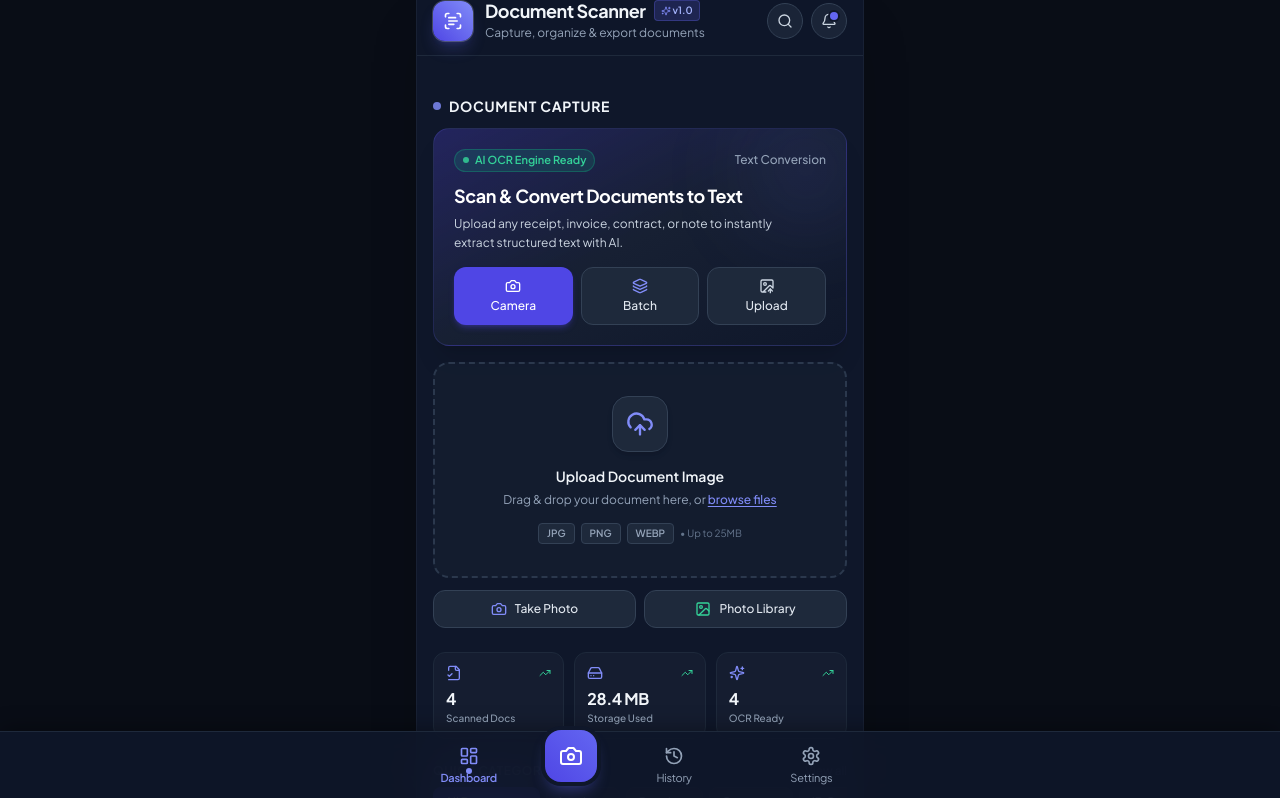
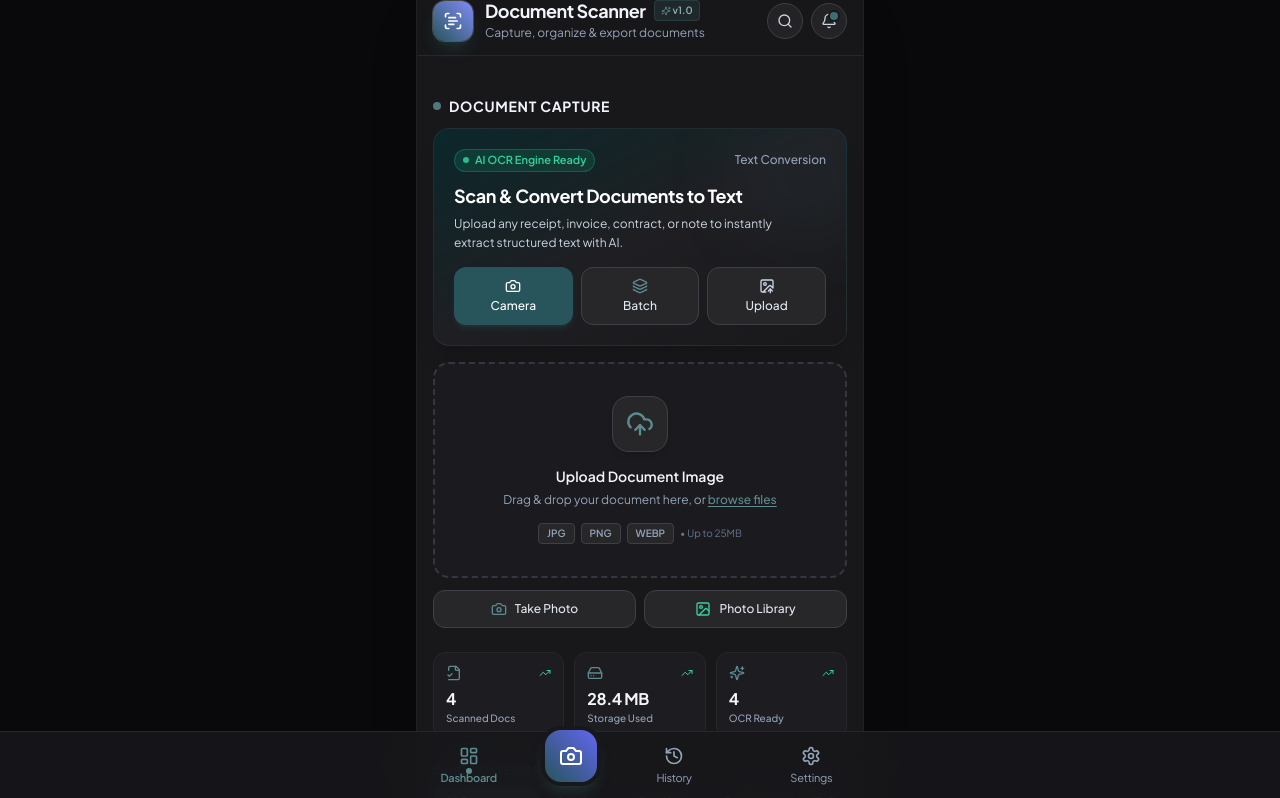
Before and after one commit to aeronautic005/document-scanner-application, a React (Vite) app: page / in a window 1280 px wide. Shown: the top 798 px of the page. Built offline with nearby package versions, Linux system fonts and the light colour scheme.

Commit message:
style: update theme tokens to minimal white, soft gray, and deep teal palette

```diff
--- a/index.html
+++ b/index.html
@@ -4,16 +4,16 @@
     <meta charset="UTF-8" />
     <link rel="icon" type="image/svg+xml" href="/vite.svg" />
     <meta name="viewport" content="width=device-width, initial-scale=1.0, maximum-scale=1.0, user-scalable=no, viewport-fit=cover" />
-    <meta name="theme-color" content="#0f172a" />
-    <meta name="description" content="Document Scanner - Mobile-first document scanning and management" />
+    <meta name="theme-color" content="#ffffff" />
+    <meta name="description" content="Document Scanner - Clean, mobile-first document scanning and management" />
     <meta name="apple-mobile-web-app-capable" content="yes" />
-    <meta name="apple-mobile-web-app-status-bar-style" content="black-translucent" />
+    <meta name="apple-mobile-web-app-status-bar-style" content="default" />
     <link rel="preconnect" href="https://fonts.googleapis.com">
     <link rel="preconnect" href="https://fonts.gstatic.com" crossorigin>
     <link href="https://fonts.googleapis.com/css2?family=Plus+Jakarta+Sans:wght@400;500;600;700;800&display=swap" rel="stylesheet">
     <title>Document Scanner</title>
   </head>
-  <body class="bg-slate-900 text-slate-100 antialiased selection:bg-indigo-500 selection:text-white">
+  <body class="bg-white text-[#033236] antialiased selection:bg-[#033236] selection:text-white">
     <div id="root"></div>
     <script type="module" src="/src/main.tsx"></script>
   </body>
--- a/src/index.css
+++ b/src/index.css
@@ -10,7 +10,18 @@
   body {
     font-family: 'Plus Jakarta Sans', system-ui, -apple-system, sans-serif;
     overscroll-behavior-y: none;
+    background-color: #ffffff;
+    color: #033236;
   }
+}
+
+/* Hide scrollbars cleanly for horizontal pill strips */
+.scrollbar-none {
+  -ms-overflow-style: none;
+  scrollbar-width: none;
+}
+.scrollbar-none::-webkit-scrollbar {
+  display: none;
 }
 
 /* Custom smooth mobile touch feedback */
@@ -20,12 +31,12 @@
 
 .touch-press:active {
   transform: scale(0.97);
-  opacity: 0.88;
+  opacity: 0.9;
 }
 
 /* Mobile viewport safe areas */
 .pb-safe {
-  padding-bottom: calc(env(safe-area-inset-bottom, 16px) + 4.5rem);
+  padding-bottom: calc(env(safe-area-inset-bottom, 16px) + 5rem);
 }
 
 .pt-safe {
@@ -35,7 +46,7 @@
 @keyframes scanLaser {
   0% {
     top: 5%;
-    opacity: 0.8;
+    opacity: 0.85;
   }
   50% {
     top: 92%;
@@ -43,6 +54,6 @@
   }
   100% {
     top: 5%;
-    opacity: 0.8;
+    opacity: 0.85;
   }
 }
--- a/tailwind.config.js
+++ b/tailwind.config.js
@@ -8,41 +8,42 @@ export default {
     extend: {
       colors: {
         brand: {
-          50: '#eef2ff',
-          100: '#e0e7ff',
-          200: '#c7d2fe',
-          300: '#a5b4fc',
-          400: '#818cf8',
-          500: '#6366f1',
-          600: '#4f46e5',
-          700: '#4338ca',
-          800: '#3730a3',
-          900: '#312e81',
-          950: '#1e1b4b',
+          50: '#f0f5f5',
+          100: '#dce7e8',
+          200: '#bcd2d4',
+          300: '#8fb2b6',
+          400: '#5d8b90',
+          500: '#3c6e74',
+          600: '#27555b',
+          700: '#164348',
+          800: '#0b383d',
+          900: '#033236',
+          950: '#022225',
         },
         surface: {
-          50: '#f8fafc',
-          100: '#f1f5f9',
-          200: '#e2e8f0',
-          300: '#cbd5e1',
-          400: '#94a3b8',
-          500: '#64748b',
-          600: '#475569',
-          700: '#334155',
-          800: '#1e293b',
-          850: '#172033',
-          900: '#0f172a',
-          950: '#090d16',
-        }
+          50: '#ffffff',
+          100: '#f6f6f6',
+          200: '#ebebed',
+          300: '#dcdce0',
+          400: '#a1a1aa',
+          500: '#71717a',
+          600: '#52525b',
+          700: '#3f3f46',
+          800: '#27272a',
+          850: '#1f1f23',
+          900: '#18181b',
+          950: '#09090b',
+        },
       },
       fontFamily: {
         sans: ['"Plus Jakarta Sans"', 'system-ui', '-apple-system', 'BlinkMacSystemFont', 'Segoe UI', 'Roboto', 'sans-serif'],
       },
       boxShadow: {
-        'glow': '0 0 20px -5px rgba(99, 102, 241, 0.4)',
-        'nav': '0 -4px 20px -2px rgba(0, 0, 0, 0.35)',
+        'soft': '0 2px 12px -2px rgba(3, 50, 54, 0.06)',
+        'card': '0 1px 3px rgba(0, 0, 0, 0.04), 0 4px 14px rgba(0, 0, 0, 0.03)',
+        'pill-nav': '0 10px 30px -5px rgba(3, 50, 54, 0.25)',
       },
     },
   },
   plugins: [],
-}
+};
```
